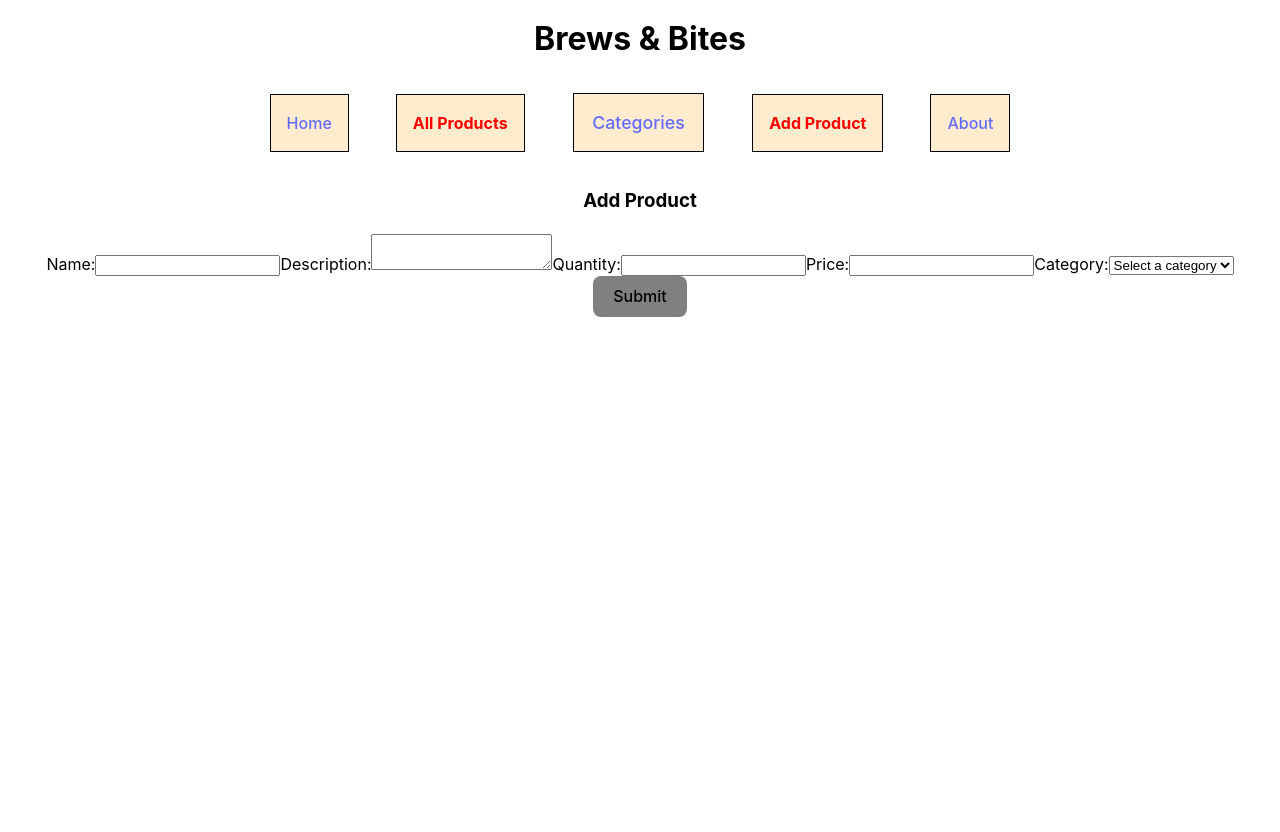
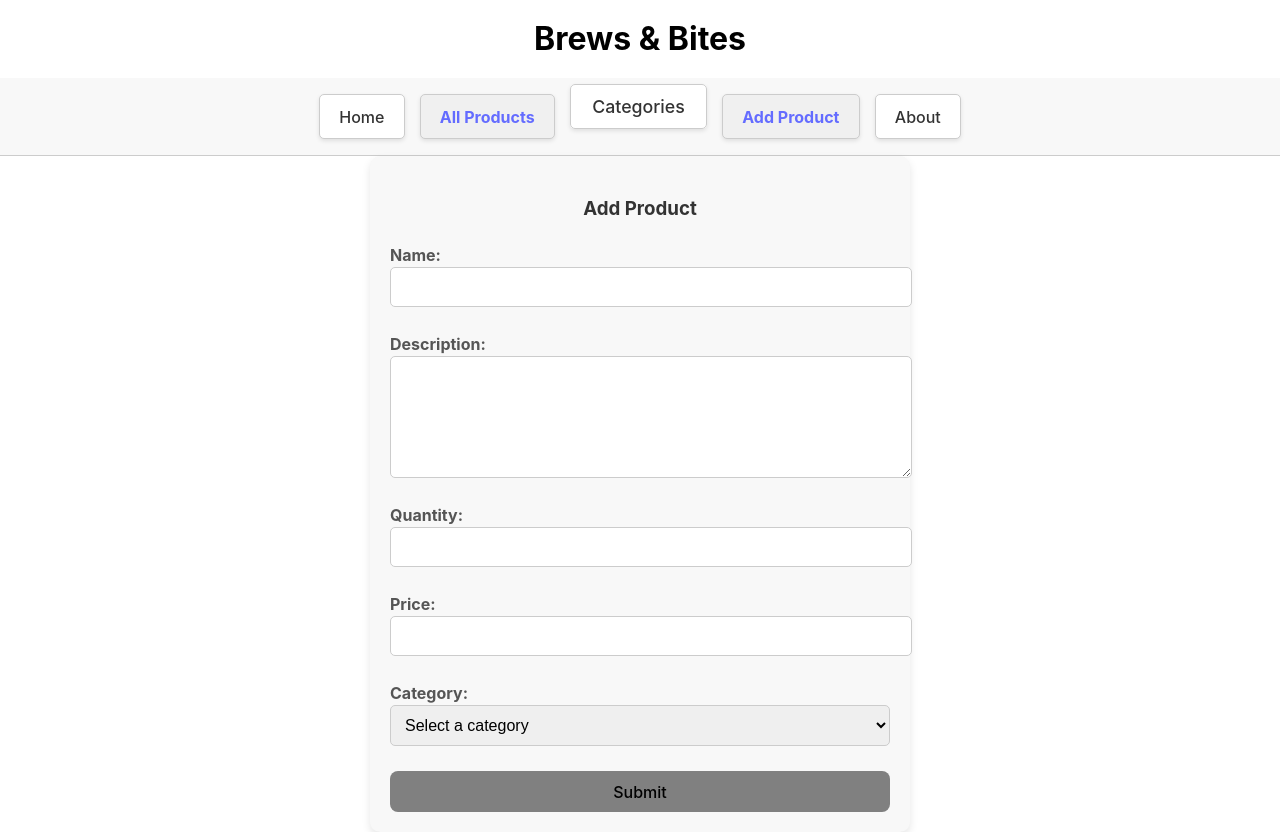
Before and after one commit to NicoAnzo/brews-bites, a React (Vite) app: page /products/create in a window 1280 px wide. Before the commit the page ends 800 px from the top, so only its background shows below. Built offline with nearby package versions, Linux system fonts and the light colour scheme.

Commit message:
add styling to forms and navigation bar

```diff
--- a/src/components/CreateProduct.jsx
+++ b/src/components/CreateProduct.jsx
@@ -19,17 +19,16 @@ function CreateProduct() {
     axios
       .post(`${API_URL}/products`, newProduct)
       .then((response) => {
-        navigate("/projects");
+        navigate("/products");
       })
       .catch((error) => console.log(error));
   };
 
   return (
-    <div>
+    <div className="create-product-container">
       <h3>Add Product</h3>
 
       <form onSubmit={handleSubmit}>
-
         <label>Name:
           <input
             type="text"
@@ -42,7 +41,6 @@ function CreateProduct() {
 
         <label>Description:
           <textarea
-            type="text"
             name="description"
             value={description}
             onChange={(e) => setDescription(e.target.value)}
--- a/src/components/EditProduct.jsx
+++ b/src/components/EditProduct.jsx
@@ -1,12 +1,9 @@
-// src/pages/EditProjectPage.jsx
 import { useState, useEffect } from "react";
 import { useParams, useNavigate } from "react-router-dom";
 import { API_URL } from '../config/api'
 import axios from "axios";
 
-
 function EditProduct() {
-
     const [name, setName] = useState("");
     const [description, setDescription] = useState("");
     const [quantity, setQuantity] = useState("");
@@ -24,28 +21,26 @@ function EditProduct() {
                 setDescription(singleProduct.description);
                 setQuantity(singleProduct.quantity);
                 setPrice(singleProduct.price);
-                setCategory(singleProduct.category)
+                setCategory(singleProduct.category);
             })
             .catch((error) => console.log(error));
-
     }, [productId]);
 
     const handleSubmit = (e) => {
         e.preventDefault();
 
-        const newProduct = { name, description, quantity, price, category };
+        const updatedProduct = { name, description, quantity, price, category };
 
-        axios.put(`${API_URL}/products`, newProduct)
+        axios.put(`${API_URL}/products/${productId}`, updatedProduct)
             .then((response) => {
-                navigate(`/projects/${productId}`);
+                navigate(`/products/${productId}`);
             })
             .catch((error) => console.log(error));
     };
 
-
     return (
-        <div>
-            <h3>Add Product</h3>
+        <div className="create-product-container">
+            <h3>Edit Product</h3>
 
             <form onSubmit={handleSubmit}>
                 <label>Name:
@@ -60,7 +55,6 @@ function EditProduct() {
 
                 <label>Description:
                     <textarea
-                        type="text"
                         name="description"
                         value={description}
                         onChange={(e) => setDescription(e.target.value)}
@@ -103,11 +97,9 @@ function EditProduct() {
                 </label>
 
                 <button type="submit">Update</button>
-
             </form>
         </div>
     );
 }
 
-
 export default EditProduct;
--- a/src/index.css
+++ b/src/index.css
@@ -16,65 +16,68 @@ body {
   text-align: center;
 }
 
-a, .dropdown-trigger {
-  font-weight: 500;
-  color: #646cff;
-  text-decoration: none;
-}
-
-span {
-  font-size: 1.11em;
-}
-
 nav {
   display: flex;
   justify-content: center;
   gap: 15px;
+  padding: 1em;
+  background-color: #f8f8f8;
+  border-bottom: 1px solid #ccc;
 }
 
 nav a, .dropdown-trigger {
-  border: 1px solid black;
-  padding: 1em;
-  margin: 1em;
+  font-weight: 500;
+  color: #333;
+  text-decoration: none;
+  border: 1px solid #ccc;
+  padding: 0.6em 1.2em;
+  margin: 0;
   text-align: center;
   cursor: pointer;
-  background-color: blanchedalmond;
+  background-color: white;
+  border-radius: 5px;
+  box-shadow: 0 2px 4px rgba(0, 0, 0, 0.1);
+  transition: background-color 0.3s, border-color 0.3s;
 }
 
 nav a:hover, .dropdown-trigger:hover {
-  background-color: aquamarine;
+  background-color: #e0e0e0;
+  border-color: #999;
 }
 
 nav a.active {
   font-weight: bold;
-  color: red;
+  color: #646cff;
+  background-color: #f0f0f0;
 }
 
 .dropdown {
   position: relative;
   display: inline-block;
-  margin-top: 2em;
+  margin-top: 0;
 }
 
 .dropdown-content {
   display: none;
   position: absolute;
   background-color: white;
-  box-shadow: 0px 8px 16px rgba(0, 0, 0, 0.2);
+  box-shadow: 0 4px 8px rgba(0, 0, 0, 0.1);
   z-index: 1;
   text-align: center;
   min-width: 160px;
+  border-radius: 5px;
 }
 
 .dropdown-content a {
-  color: black;
+  color: #333;
   padding: 12px 16px;
   text-decoration: none;
   display: block;
+  border-bottom: 1px solid #eee;
 }
 
 .dropdown-content a:hover {
-  background-color: aquamarine;
+  background-color: #e0e0e0;
 }
 
 .dropdown:hover .dropdown-content {
@@ -84,6 +87,11 @@ nav a.active {
 h1 {
   font-size: 2em;
   line-height: 1.1;
+}
+
+h3 {
+  color: #333;
+  margin-bottom: 20px;
 }
 
 button {
@@ -106,3 +114,52 @@ button:focus,
 button:focus-visible {
   outline: 4px auto -webkit-focus-ring-color;
 }
+
+.create-product-container {
+  max-width: 500px;
+  margin: 0 auto;
+  padding: 20px;
+  background-color: #f8f8f8;
+  border-radius: 10px;
+  box-shadow: 0 4px 8px rgba(0, 0, 0, 0.1);
+}
+
+.create-product-container form {
+  display: flex;
+  flex-direction: column;
+  gap: 15px;
+}
+
+.create-product-container label {
+  display: flex;
+  flex-direction: column;
+  align-items: flex-start;
+  font-weight: bold;
+  color: #555;
+  margin-bottom: 10px;
+}
+
+.create-product-container input,
+.create-product-container textarea,
+.create-product-container select {
+  width: 100%;
+  padding: 10px;
+  border: 1px solid #ccc;
+  border-radius: 5px;
+  font-size: 16px;
+}
+
+.create-product-container textarea {
+  resize: vertical;
+  min-height: 100px;
+}
+
+span {
+  font-size: 1.11em;
+}
+
+a {
+  font-weight: 500;
+  color: #646cff;
+  text-decoration: none;
+}
```
Also changed, not shown: src/App.jsx (line endings or trailing spaces).
